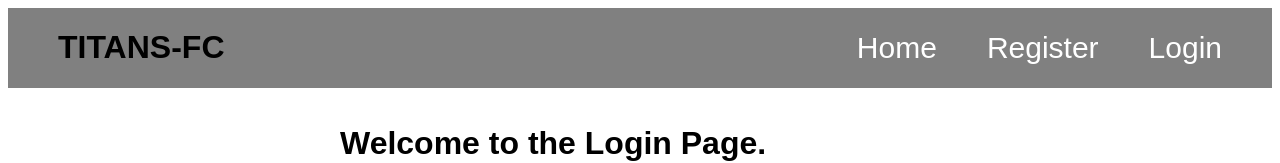
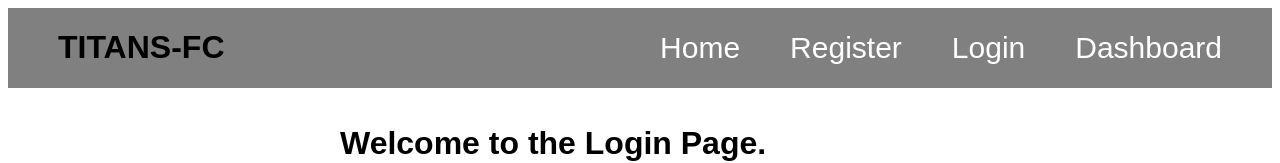
Before and after one commit to SaulWeaponz/Titans-Signup-Login-System, a React (Vite) app: page /Login in a window 1280 px wide. Shown: the top 163 px of the page. Built offline with nearby package versions, Linux system fonts and the light colour scheme.

Commit message:
Add Link to the Dashboard

```diff
--- a/src/components/sections/Navbar.jsx
+++ b/src/components/sections/Navbar.jsx
@@ -14,6 +14,9 @@ function NavBar(){
                     <li  className="listitem">
                         <Link className="Listlink" to="/Login">Login</Link>
                     </li>
+                    <li  className="listitem">
+                        <Link className="Listlink" to="/dashboard">Dashboard</Link>
+                    </li>
                 </ul>
             </nav>
         </header>
```
